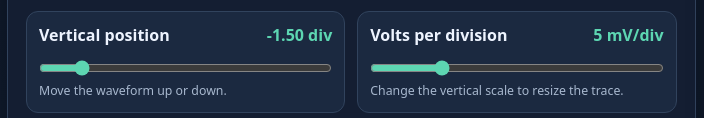
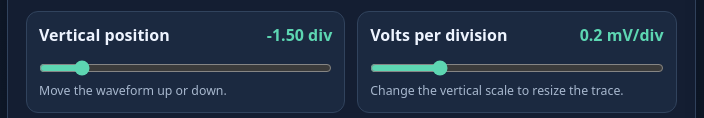
Before and after one commit to apugladiator/oscilloscope-practice, a plain HTML site: page index.html in a window 1280 px wide. Shown: the part 682-800 px from the top of the page, 63-767 px from the left. Drawn offline with Linux system fonts and the light colour scheme.

Commit message:
Add finer low-voltage scales for waveform measurement

```diff
--- a/index.html
+++ b/index.html
@@ -8,7 +8,7 @@
 <header><div><h1>AC Oscilloscope Practice</h1><p class="sub">Read the sine wave, calculate the values, and earn five first-try-perfect problems.</p></div><div class="stats"><div class="stat"><small>First-try perfect</small><strong id="streak">0 / 5</strong></div><div class="stat"><small>Total submissions</small><strong id="attempts">0</strong></div><div class="stat"><small>Problem</small><strong id="problemNo">1</strong></div></div></header>
 <div class="layout"><section class="panel"><h2>Oscilloscope display</h2><div class="scope-wrap"><svg id="scope" class="scope" viewBox="0 0 1000 640" role="img" aria-label="Oscilloscope display showing a sine wave on a graticule"></svg></div>
 <div class="settings"><div class="setting"><span>Vertical scale</span><strong id="vdiv">—</strong></div><div class="setting"><span>Horizontal scale</span><strong id="tdiv">—</strong></div></div>
-<div class="knobs"><div class="knob"><div class="knob-head"><label for="positionKnob">Vertical position</label><output id="positionReadout">0.0 div</output></div><input id="positionKnob" type="range" min="-2" max="2" step="any" value="0"><small>Move the waveform up or down.</small></div><div class="knob"><div class="knob-head"><label for="voltsKnob">Volts per division</label><output id="voltsReadout">—</output></div><input id="voltsKnob" type="range" min="0" max="13" step="1" value="0"><small>Change the vertical scale to resize the trace.</small></div><div class="knob"><div class="knob-head"><label for="horizontalKnob">Horizontal position</label><output id="horizontalReadout">0.0 div</output></div><input id="horizontalKnob" type="range" min="-5" max="5" step="any" value="0"><small>Move the waveform left or right.</small></div><div class="knob"><div class="knob-head"><label for="timeKnob">Time per division</label><output id="timeReadout">—</output></div><input id="timeKnob" type="range" min="0" max="15" step="1" value="0"><small>Change the horizontal scale to resize the cycles.</small></div></div>
+<div class="knobs"><div class="knob"><div class="knob-head"><label for="positionKnob">Vertical position</label><output id="positionReadout">0.0 div</output></div><input id="positionKnob" type="range" min="-2" max="2" step="any" value="0"><small>Move the waveform up or down.</small></div><div class="knob"><div class="knob-head"><label for="voltsKnob">Volts per division</label><output id="voltsReadout">—</output></div><input id="voltsKnob" type="range" min="0" max="18" step="1" value="0"><small>Change the vertical scale to resize the trace.</small></div><div class="knob"><div class="knob-head"><label for="horizontalKnob">Horizontal position</label><output id="horizontalReadout">0.0 div</output></div><input id="horizontalKnob" type="range" min="-5" max="5" step="any" value="0"><small>Move the waveform left or right.</small></div><div class="knob"><div class="knob-head"><label for="timeKnob">Time per division</label><output id="timeReadout">—</output></div><input id="timeKnob" type="range" min="0" max="15" step="1" value="0"><small>Change the horizontal scale to resize the cycles.</small></div></div>
 <p class="note">Assume a clean sine wave. Each major grid square is one division. The vertical position control moves the trace without changing its voltage amplitude.</p></section>
 <section class="panel"><h2>Enter your measurements</h2><p class="instructions">Enter each numerical value. Choose the correct unit/prefix for the three voltage measurements. The requested units for period and frequency are shown beside those answers. Numerical answers are accepted within ±5%; unit selections must be exact.</p><form id="answerForm" novalidate><div class="answer-list" id="answerList"></div><div class="actions"><button class="primary" type="submit" id="submitBtn">Check answers</button><button class="secondary" type="button" id="skipBtn">Skip problem</button></div></form><div id="feedback" class="feedback" role="status" aria-live="polite">Enter all five measurements, then select Check answers.</div><div style="margin-top:18px"><strong>Five first-try-perfect problems</strong><div class="progress"><div id="progressBar"></div></div><div class="note" id="progressText">0 of 5 problems correct on the first try</div></div></section></div><footer>Practice tool • Values are generated mathematically for each problem.</footer></main>
 <div id="completion" class="modal-backdrop hidden" role="dialog" aria-modal="true" aria-labelledby="completeTitle"><div class="modal"><h2 id="completeTitle">Excellent work!</h2><p>You completed five problems perfectly on the first try. Take a screenshot or picture of this completion record and email it to your instructor as proof of completion.</p><div class="receipt"><div><span>Completion date and time</span><strong id="finishTime"></strong></div><div><span>First-try-perfect problems</span><strong>5</strong></div><div><span>Total submissions</span><strong id="finishAttempts"></strong></div><div><span>Problems skipped</span><strong id="finishSkipped"></strong></div></div></div></div>
@@ -16,7 +16,7 @@
 (function(){
 "use strict";
 var $=function(id){return document.getElementById(id);};
-var scalesV=[.0005,.001,.002,.005,.01,.02,.05,.1,.2,.5,1,2,5,10],scalesT=[.000001,.000002,.000005,.00001,.00002,.00005,.0001,.0002,.0005,.001,.002,.005,.01,.02,.05,.1];
+var scalesV=[.00001,.00002,.00005,.0001,.0002,.0005,.001,.002,.005,.01,.02,.05,.1,.2,.5,1,2,5,10],scalesT=[.000001,.000002,.000005,.00001,.00002,.00005,.0001,.0002,.0005,.001,.002,.005,.01,.02,.05,.1];
 var units={voltage:[{v:.001,l:"mV"},{v:1,l:"V"},{v:1000,l:"kV"}],time:[{v:.000001,l:"µs"},{v:.001,l:"ms"},{v:1,l:"s"}],frequency:[{v:1,l:"Hz"},{v:1000,l:"kHz"},{v:1000000,l:"MHz"}]};
 var specs=[{key:"vpp",label:"Peak-to-peak voltage (Vpp)",kind:"voltage"},{key:"vp",label:"Peak voltage (Vp)",kind:"voltage"},{key:"vrms",label:"RMS voltage (Vrms)",kind:"voltage"},{key:"period",label:"Period (T)",kind:"time"},{key:"frequency",label:"Frequency (f)",kind:"frequency"}];
 var problem=null,streak=0,problemHadMistake=false,attempts=0,skipped=0,problemCount=1,lastSignature="",finished=false,verticalPosition=0,horizontalPosition=0,voltsIndex=0,timeIndex=0;
```
